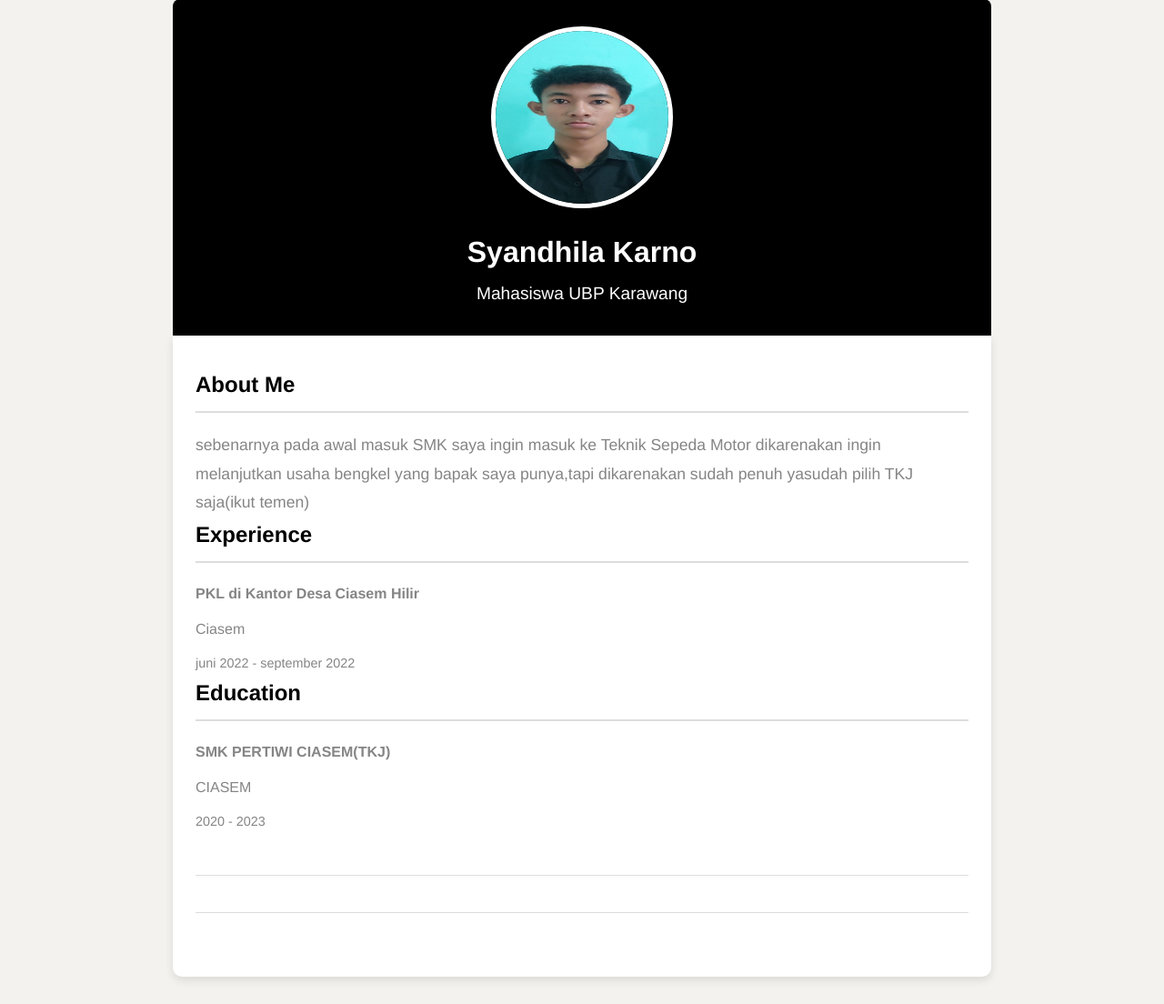
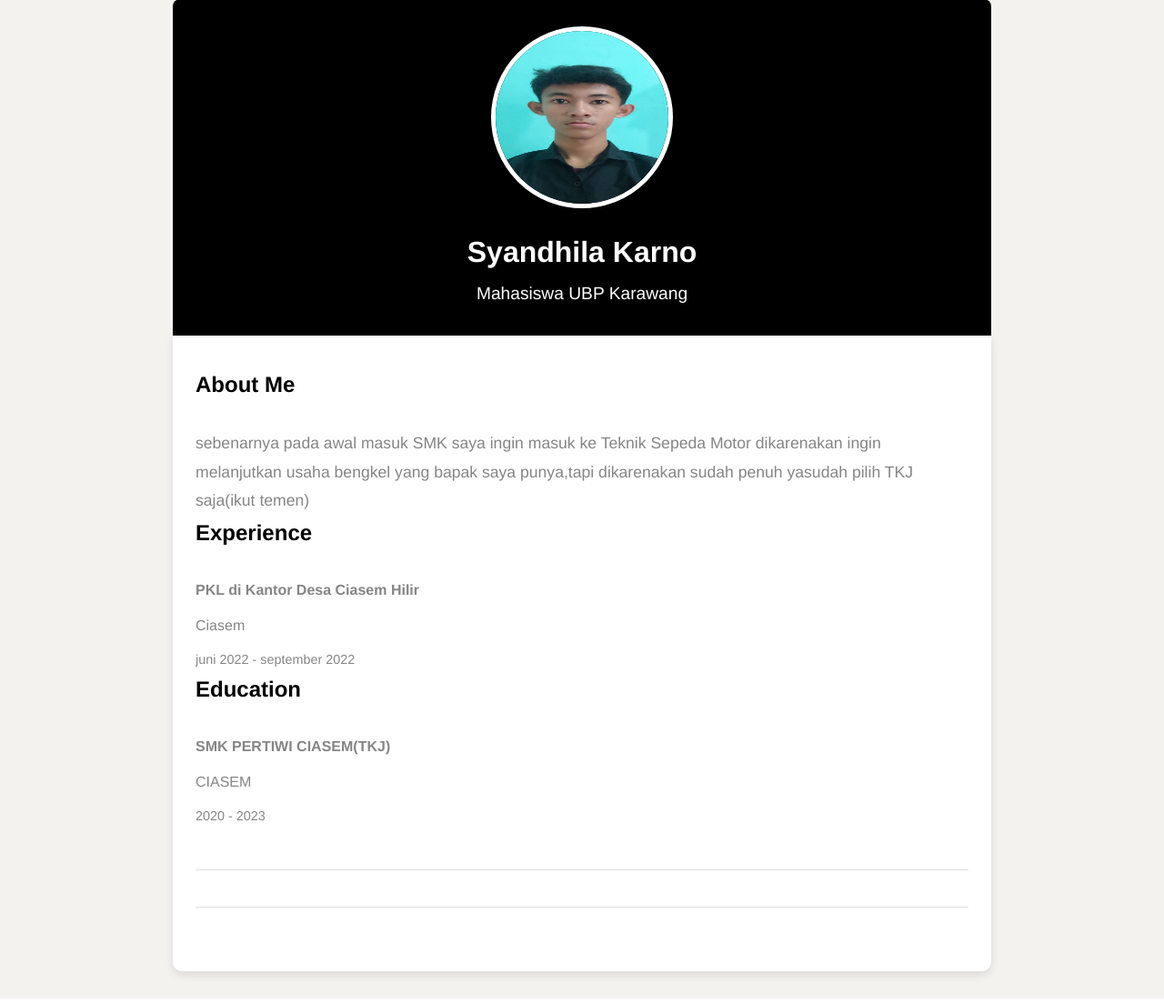
Before and after one commit to syandhilakarno/syandhilakarno.github.io, a PHP site: page / in a window 1280 px wide. Shown: the part 31-1135 px from the top of the page at 91% size. Run offline with PHP 8.4, Linux system fonts and the light colour scheme.

Commit message:
Update 11.css

```diff
--- a/cv online/11.css
+++ b/cv online/11.css
@@ -50,7 +50,7 @@
     font-size: 1.5em;
     color: #000000;
     margin-bottom: 20px;
-    border-bottom: 2px solid #ddd;
+
     padding-bottom: 10px;
   }
 
```
